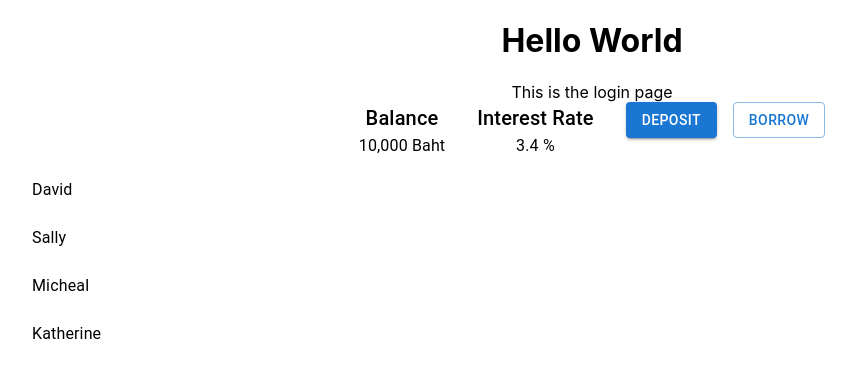
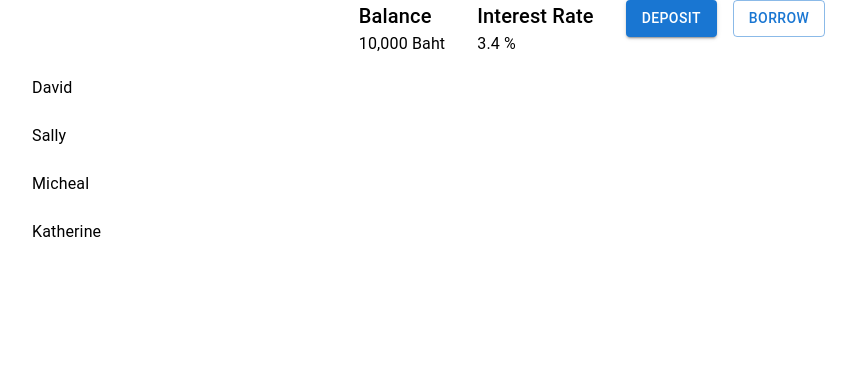
Before and after one commit to bankforall/bank4all, a React (Create React App) app in the folder my-app/: page / in a window 1280 px wide. Shown: the top 378 px of the page, without its empty margins (48-904 px from the left). Built offline with nearby package versions, Linux system fonts and the light colour scheme.

Commit message:
added basic routes and minor fix

```diff
--- a/my-app/src/App.js
+++ b/my-app/src/App.js
@@ -1,16 +1,23 @@
-import logo from './logo.svg';
 import './App.css';
+import {
+  BrowserRouter,
+  Routes,
+  Route
+} from "react-router-dom";
 import { LoginPage } from './pages/LoginPage';
 import { UserDashboardPage } from './pages/UserDashboardPage';
+import { useState } from 'react';
 
 
 function App() {
+  const [user, setUser] = useState(true)
   return (
-    <div className="App">
-      <h1>Hello World</h1>
-      <LoginPage />
-      <UserDashboardPage />
-    </div>
+    <BrowserRouter>
+      <Routes>
+        <Route path="/" element={user ? (<UserDashboardPage/>) : (<LoginPage/>)} />
+      </Routes>
+    </BrowserRouter>
+
   );
 }
 
--- a/my-app/src/pages/UserDashboardPage/UserDashboardPage.js
+++ b/my-app/src/pages/UserDashboardPage/UserDashboardPage.js
@@ -29,7 +29,7 @@ export const UserDashboardPage = () => {
             {communityLenderList.map((lender, i) => {
               return (
                 <ListItem>
-                  <ListItemText primary={lender}></ListItemText>
+                  <ListItemText key={i} primary={lender}></ListItemText>
                 </ListItem>
               )
             })}
```
Also changed, not shown: my-app/prettier.config.js (added, +7 -0 lines).
